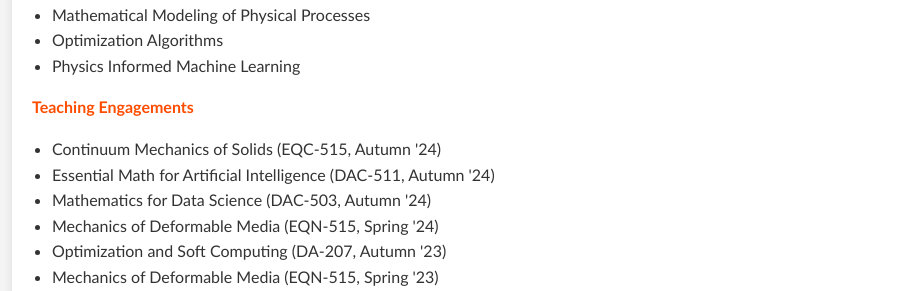
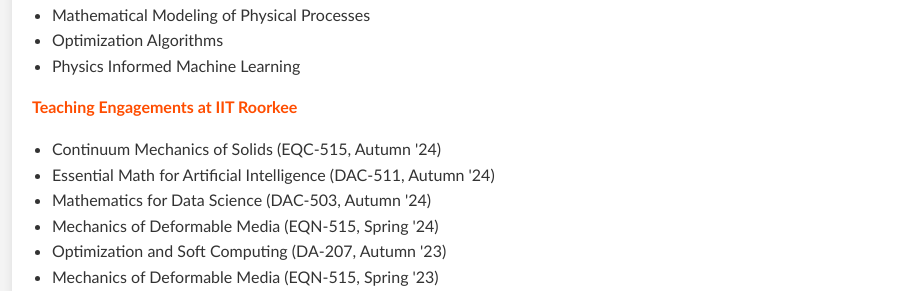
Before and after one commit to RaySohom/q, a Jekyll site: the page index.html, which Jekyll copies as it is, in a window 1280 px wide and 900 px high, scrolled down 358 px. Shown: the part 163-454 px from the top of the window, without its empty margins (8-916 px from the left). Built offline with Jekyll 4.4.1, drawn with Linux system fonts in a browser that asks for light colours; some web fonts are replaced.

Commit message:
Update index.html

```diff
--- a/index.html
+++ b/index.html
@@ -27,7 +27,7 @@
                 <li> Physics Informed Machine Learning</li>
             </ul> </p>
 
-<h2>Teaching Engagements</h2>
+<h2>Teaching Engagements at IIT Roorkee </h2>
 <ul>
     <li>Continuum Mechanics of Solids (EQC-515, Autumn '24)</li>
     <li>Essential Math for Artificial Intelligence (DAC-511, Autumn '24)</li>
```
